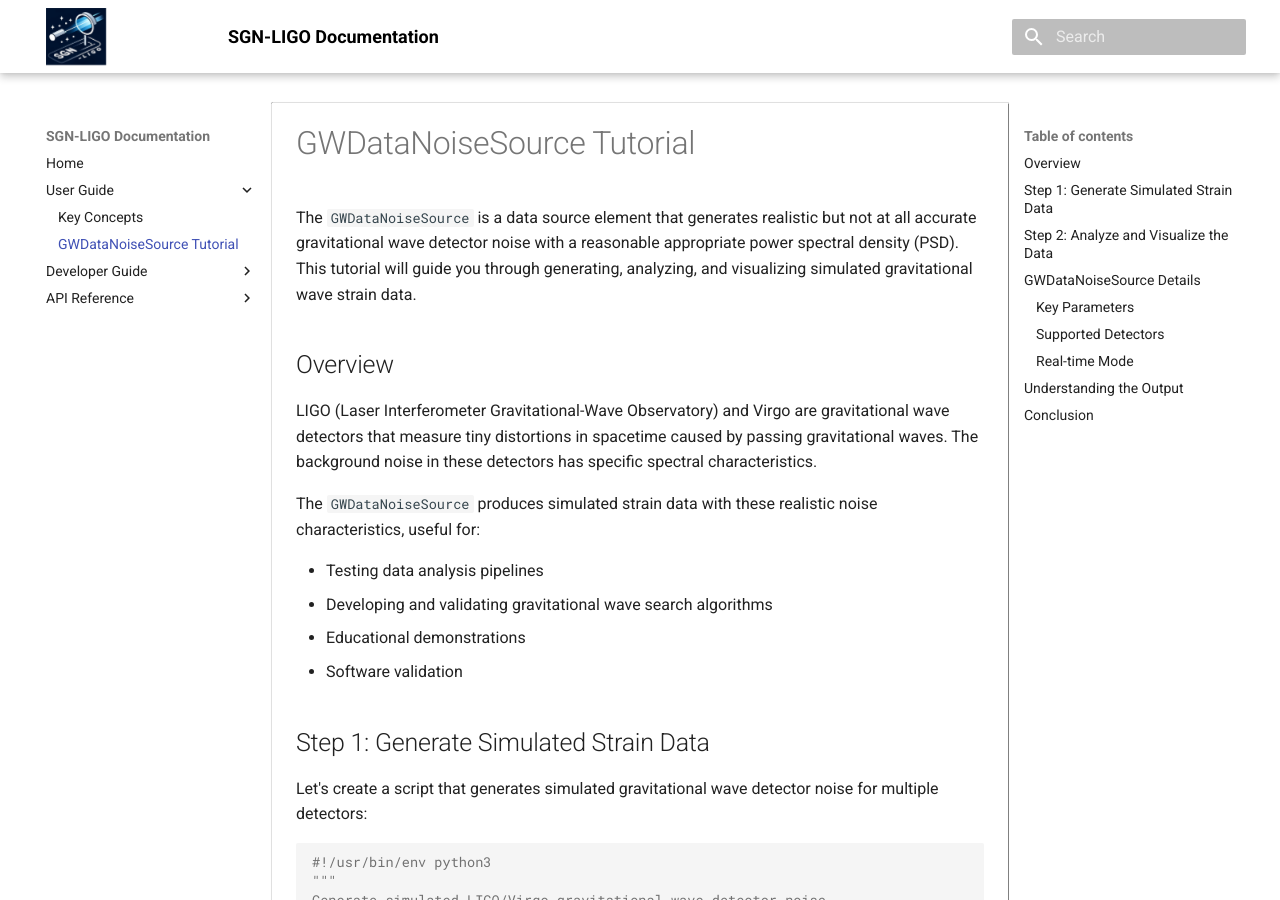
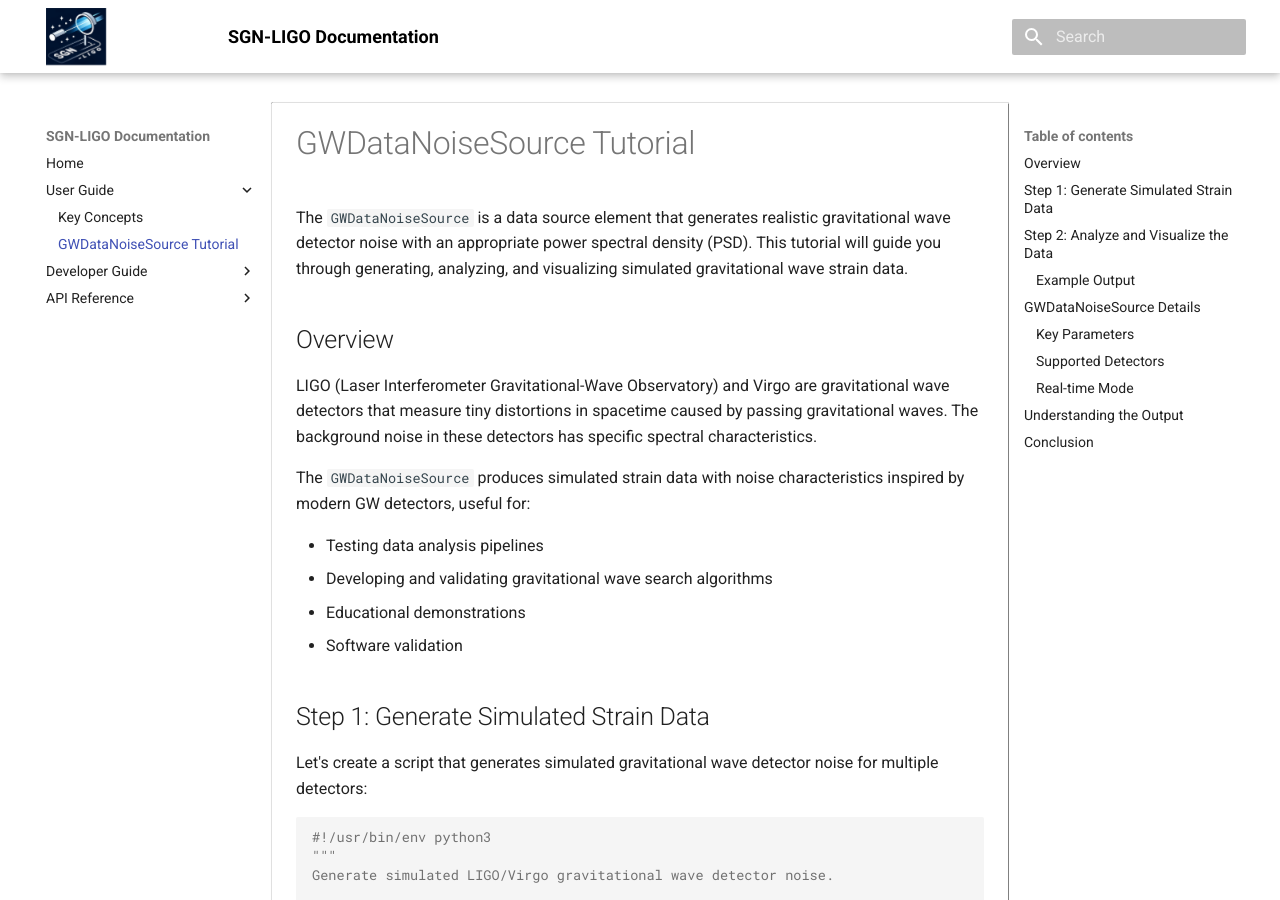
Before and after one commit to JWKennington/sgn-ligo, an MkDocs documentation site: the page built from docs/user-guide/gwdata_noise_source.md, in a window 1280 px wide and 900 px high. Built offline with MkDocs 1.6.1 and Material for MkDocs 9.7.7, drawn with Linux system fonts in a browser that asks for light colours; some of the changed text lies outside the part shown.

Commit message:
update doc

````diff
--- a/docs/user-guide/gwdata_noise_source.md
+++ b/docs/user-guide/gwdata_noise_source.md
@@ -1,10 +1,9 @@
 # GWDataNoiseSource Tutorial
 
-The `GWDataNoiseSource` is a data source element that generates realistic but
-not at all accurate gravitational wave detector noise with a reasonable
-appropriate power spectral density (PSD). This tutorial will guide you through
-generating, analyzing, and visualizing simulated gravitational wave strain
-data.
+The `GWDataNoiseSource` is a data source element that generates realistic
+gravitational wave detector noise with an appropriate power spectral density
+(PSD). This tutorial will guide you through generating, analyzing, and
+visualizing simulated gravitational wave strain data.
 
 ## Overview
 
@@ -13,7 +12,7 @@
 by passing gravitational waves. The background noise in these detectors has
 specific spectral characteristics.
 
-The `GWDataNoiseSource` produces simulated strain data with these realistic noise characteristics, useful for:
+The `GWDataNoiseSource` produces simulated strain data with noise characteristics inspired by modern GW detectors, useful for:
 
 - Testing data analysis pipelines
 - Developing and validating gravitational wave search algorithms
@@ -305,6 +304,14 @@
 python analyze_strain.py --input-dir ./strain_output --output-dir ./plots
 ```
 
+### Example Output
+
+Here's an example of what the generated strain plots should look like:
+
+![H1 Strain Time Series Example](../assets/img/H1_strain_plot.png)
+
+*Figure: Example H1 strain data time series showing realistic gravitational wave detector noise with characteristic spectral properties.*
+
 ## GWDataNoiseSource Details
 
 The `GWDataNoiseSource` has the following important parameters:
@@ -327,7 +334,7 @@
 - `L1`: LIGO Livingston (Louisiana, USA)
 - `V1`: Virgo (Italy)
 
-Each detector has a unique noise spectrum that matches the design sensitivity or specific observing run characteristics of the actual detectors.
+Each detector has a unique noise spectrum inspired by the sensitivity characteristics of the actual detectors.
 
 ### Real-time Mode
 
@@ -353,7 +360,7 @@
 - **Sample Rate**: 16384 Hz (standard for LIGO/Virgo)
 - **Format**: Two columns: GPS time and strain value
 - **Units**: Strain is dimensionless (typically on the order of 10^-21 to 10^-22)
-- **Spectral Shape**: Matches the design sensitivity of each detector
+- **Spectral Shape**: Inspired by the sensitivity characteristics of each detector
 
 The analysis scripts produce several visualizations:
 
````
Also changed, not shown: docs/assets/img/H1_strain_plot.png (added), 2 other files.
